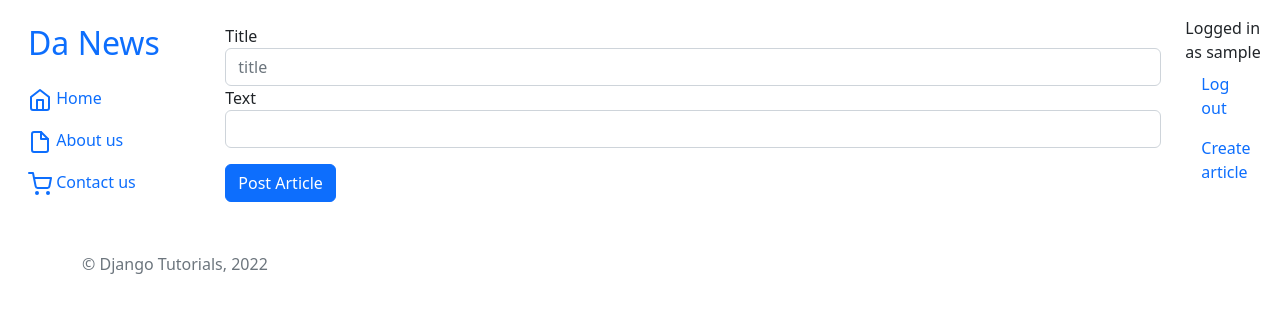
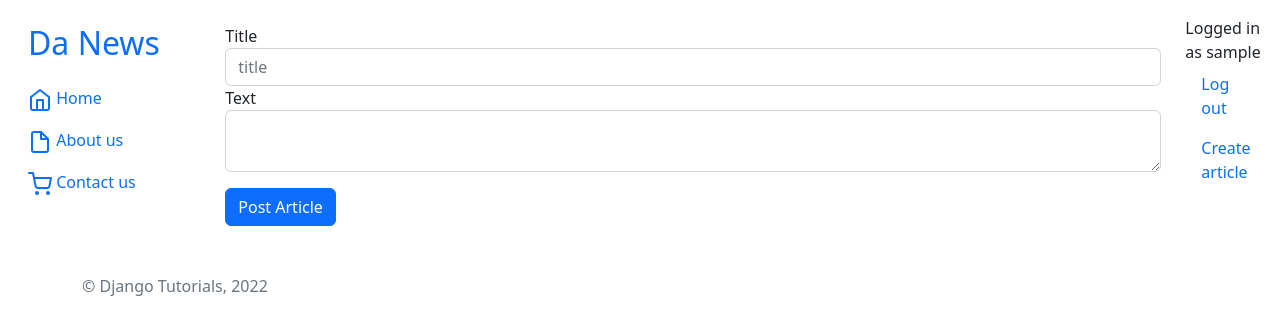
Before and after one commit to Axelkarnebro/webcasts-group-14, a Django app: page /article/create/ in a window 1280 px wide. Shown: the top 335 px of the page. Run offline with Django 4.2, Linux system fonts and the light colour scheme; the visitor is signed in with stand-in values (Sample User, id 1); some libraries are stand-ins or nearby versions.

Commit message:
create och edit har nu en textruta istället för en enda inputrad

```diff
--- a/article/templates/pages/article_form.html
+++ b/article/templates/pages/article_form.html
@@ -21,7 +21,7 @@
   {% endif %}"
 >
   <label class="control-label" for="text">Text</label>
-  <input class="form-control" name="text" value="{{ form.text.value|default_if_none:"" }}">
+  <textarea class="form-control" name="text">{{ form.text.value|default_if_none:"" }}</textarea>
   {% if form.text.errors %}
   <div class="form-group has-error">
       <div class="control-label">
@@ -29,5 +29,4 @@
       </div>
   </div>
   {% endif %}
-</input>
 </div>
```
Lines whose indentation alone changed are shown as unchanged.
